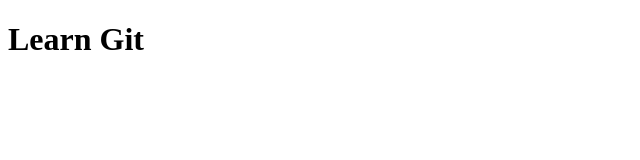
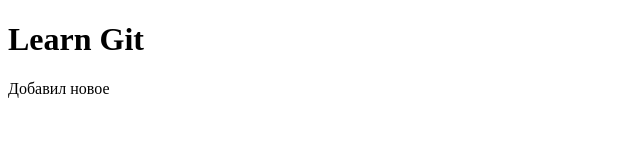
Before and after one commit to ra1lmuz/git-learn, a plain HTML site: page index.html in a window 1280 px wide. Shown: the whole page, without its empty margins (0-640 px from the left). Drawn offline with Linux system fonts and the light colour scheme.

Commit message:
add new paragraph

```diff
--- a/index.html
+++ b/index.html
@@ -8,5 +8,6 @@
 </head>
 <body>
     <h1>Learn Git</h1>
+    <p>Добавил новое</p>
 </body>
 </html>
```
